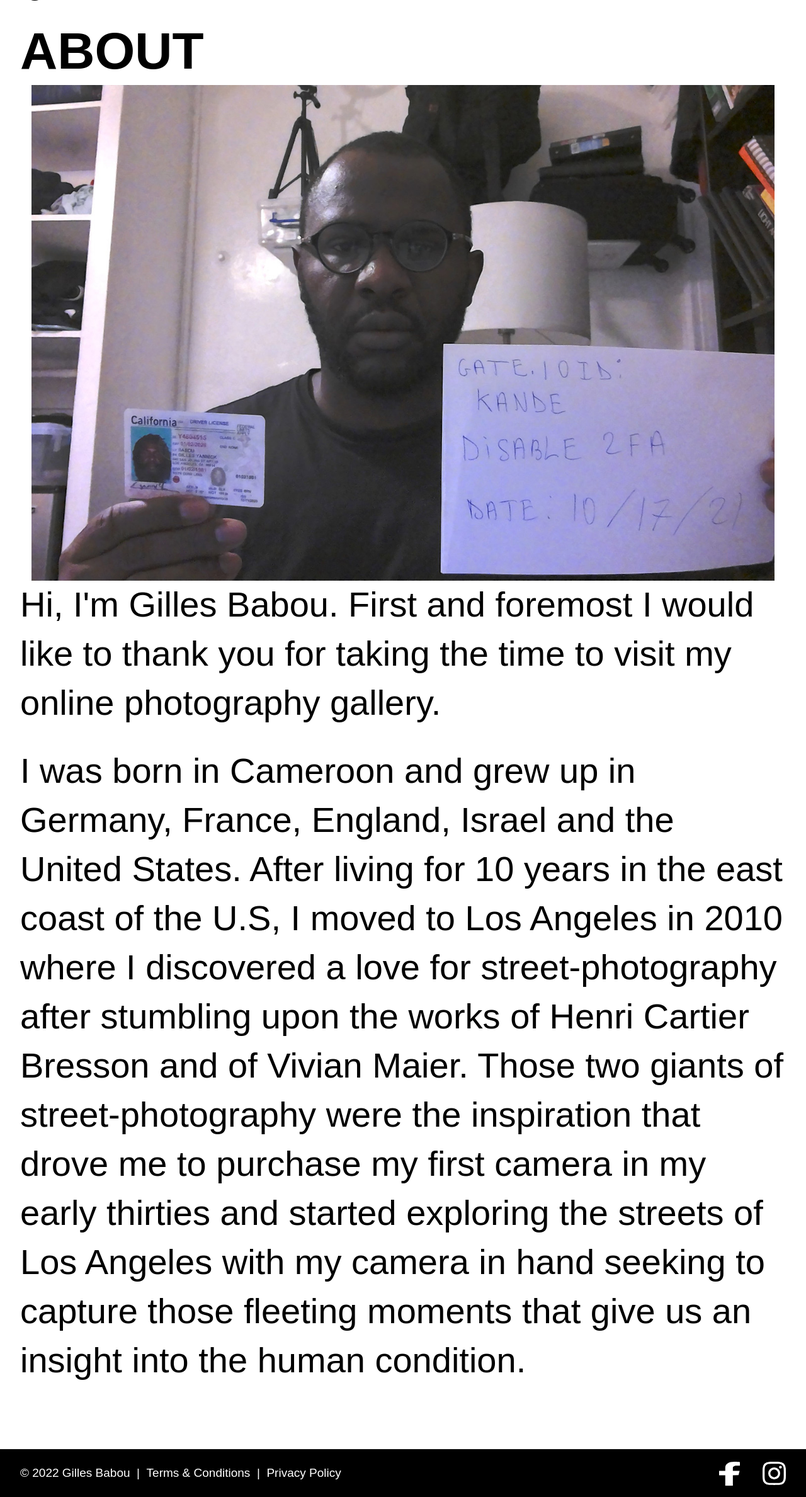
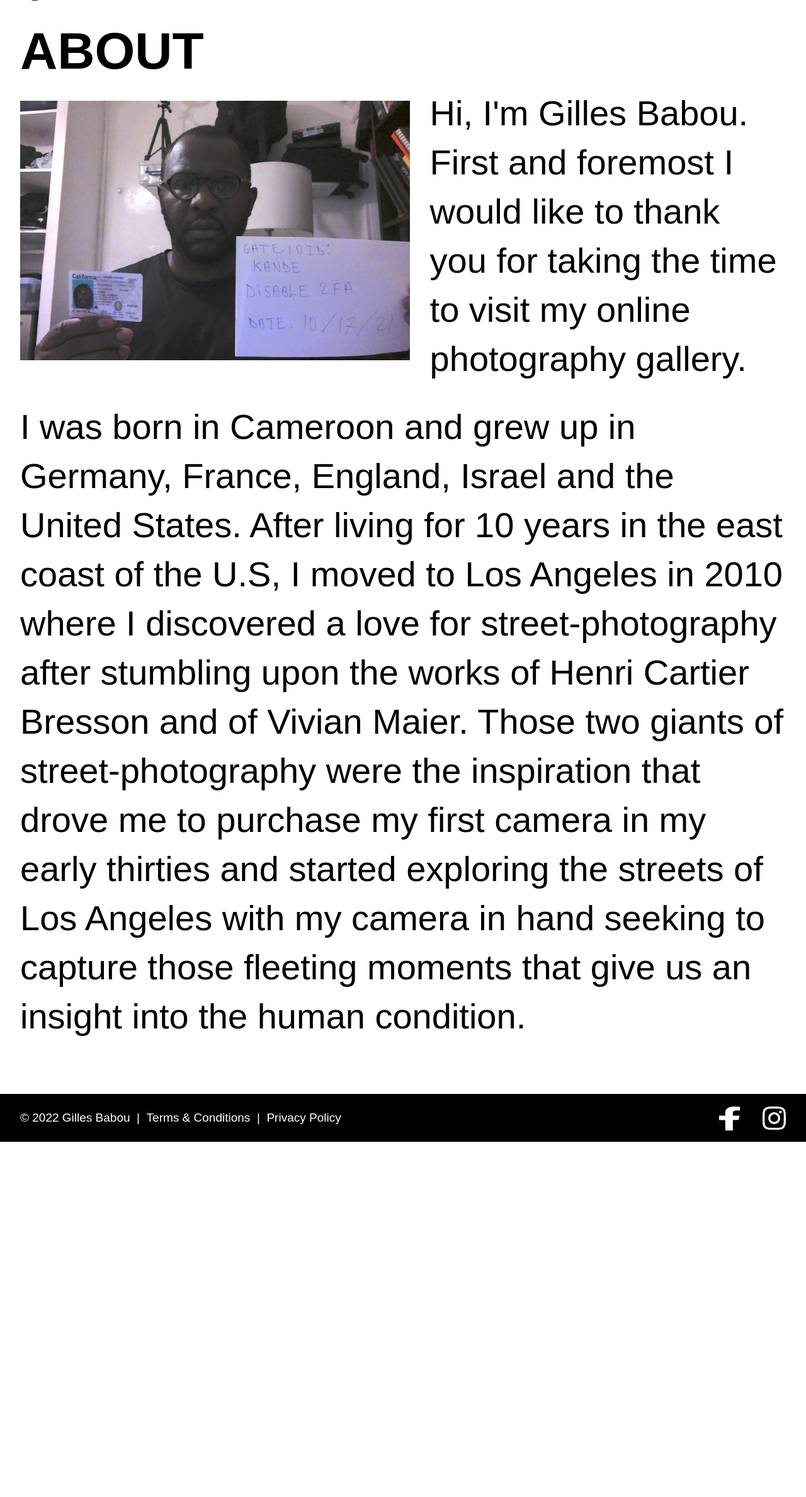
Before and after one commit to kande81/gillesbabou-com, a PHP site: page /about.html in a window 1280 px wide. Shown: the part 79-2456 px from the top of the page at 63% size. After the commit the page ends 1892 px from the top, so only its background shows below. Run offline with PHP 8.4, Linux system fonts and the light colour scheme; some web fonts are replaced.

Commit message:
completed about page for desktop q

```diff
--- a/css/style.css
+++ b/css/style.css
@@ -887,7 +887,7 @@ svg {
 
 @media (min-width: 934px) {
   #returns {
-    margin-top: 30px;
+    margin-top: 25px;
   }
 }
 @keyframes fade {
@@ -927,10 +927,26 @@ svg {
     margin-top: 7px;
   }
 }
+
+@media (min-width: 1025px) {
+  .about-portrait {
+    width: 48.33%;
+    margin-left: 32px;
+    margin-right: 32px;
+    margin-top: 32px;
+    float: left;
+  }
+}
 .main-text {
   position: relative;
   top: -12px;
 }
+
+@media (min-width: 1025px) {
+  .main-text {
+    top: 6px;
+  }
+
 
 .about-portrait__img {
   width: 100%;
```
